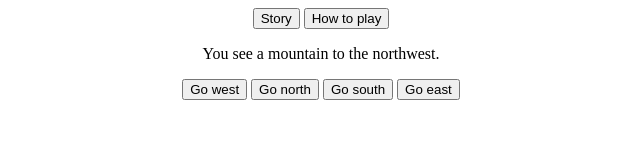
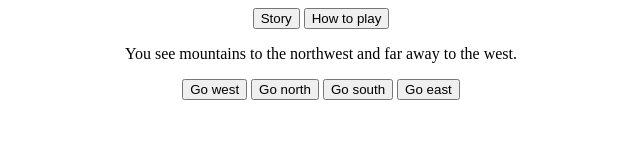
Before and after one commit to pedro-nunez/topologyexplorers, a plain HTML site: page game/cells/_2_15_.html in a window 1280 px wide. Shown: the whole page, without its empty margins (319-959 px from the left). Drawn offline with Linux system fonts and the light colour scheme.

Commit message:
corrected geography columns 1 to 3

```diff
--- a/game/cells/_2_15_.html
+++ b/game/cells/_2_15_.html
@@ -14,7 +14,7 @@
 
     <body style="text-align: center;">
     <div id="metaButtonsDivision"></div>
-    <p>You see a mountain to the northwest.</p>
+    <p>You see mountains to the northwest and far away to the west.</p>
     <div id="navigationButtonsDivision"></div>
     </body>
 
```
Also changed, not shown: game/cells/_2_14_.html (+2 -1 lines).
